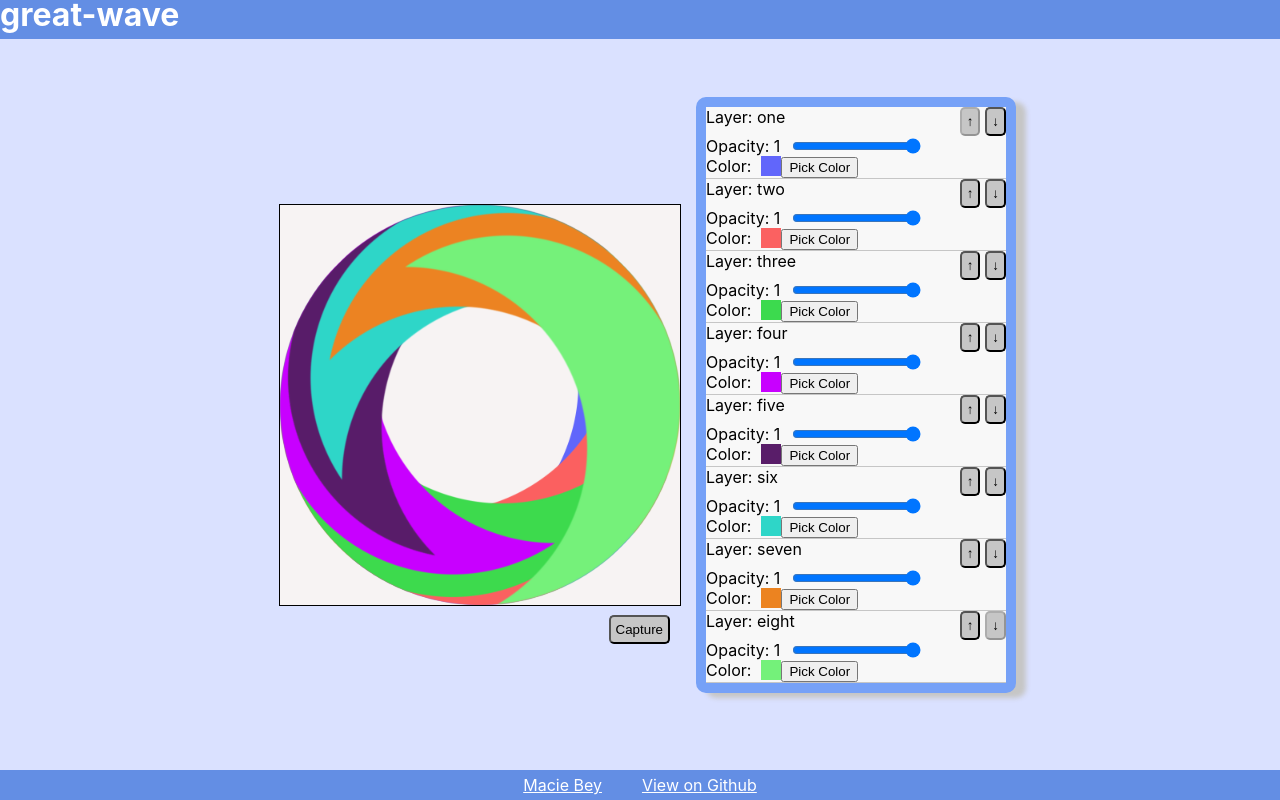
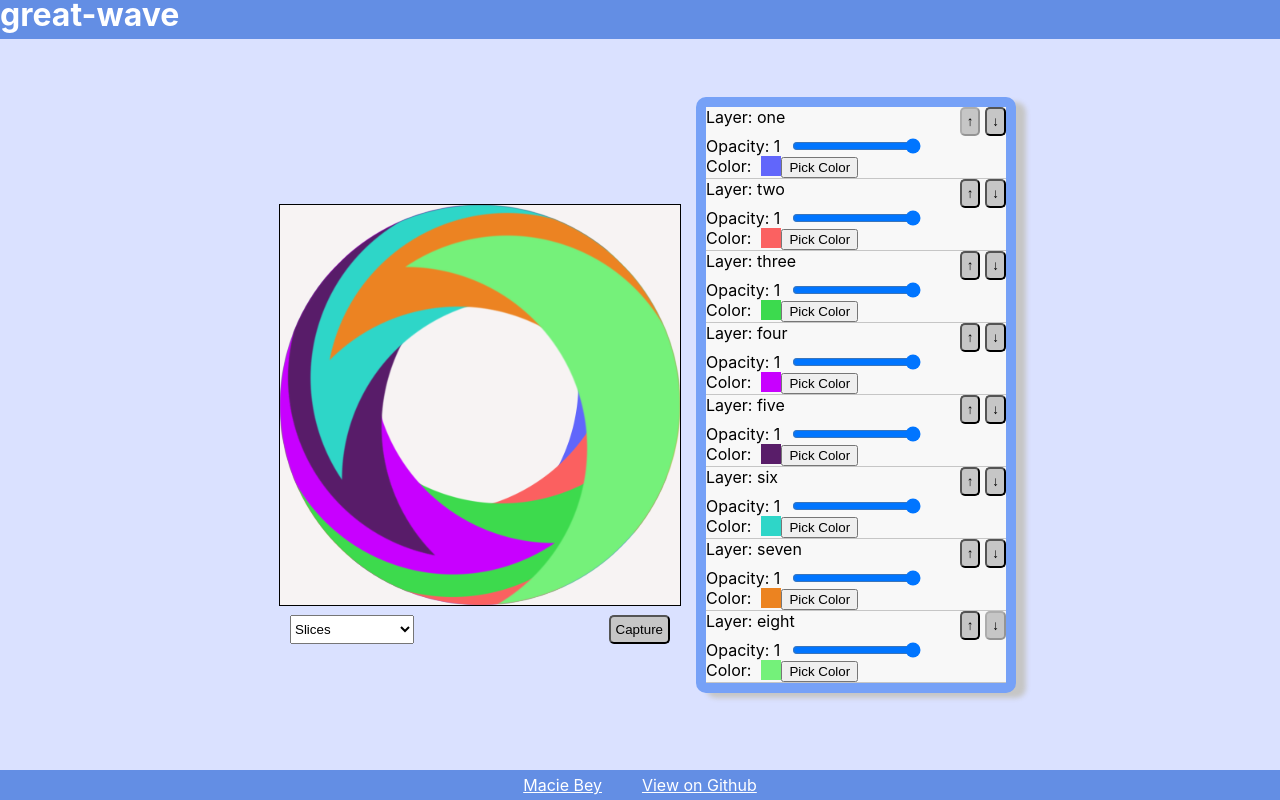
Before and after one commit to maciebey/great-wave, a React (Create React App) app: page / in a window 1280 px wide. Built offline with nearby package versions, Linux system fonts and the light colour scheme.

Commit message:
- Added select menu to change between image sets - Updated Layer set names

```diff
--- a/src/App.css
+++ b/src/App.css
@@ -35,7 +35,7 @@ main {
 
 .action-container {
   display: flex;
-  justify-content: flex-end;
+  justify-content: space-between;
   padding: 10px;
 }
 
--- a/src/App.tsx
+++ b/src/App.tsx
@@ -1,6 +1,6 @@
 import { useState, useEffect } from 'react';
 import { Header, Footer, SvgComponent, SettingComponent, Modal } from './component';
-import { WaveImageData, layer, ChangeObject } from './config'
+import { WaveImageData, layer, ChangeObject, NamedLayerSet } from './config'
 import * as htmlToImage from 'html-to-image';
 import './App.css';
 
@@ -14,10 +14,11 @@ https://stackoverflow.com/questions/57843369/react-typescript-custom-hooks-prope
 */
 
 function App(this: any) {
-  const [images, setImages] = useState<layer[]>([]);
 
   const [isLoading, setIsLoading] = useState(true);
-
+  const [images, setImages] = useState<layer[]>([]);
+  const [setNames, setSetNames] = useState<string[]>();
+  const [currentSet, setCurrentSet] = useState<number>(1);
   const [canvas, setCanvas] = useState<HTMLCanvasElement>();
   const [modalDisplay, setModalDisplay] = useState(false);
 
@@ -27,6 +28,7 @@ function App(this: any) {
     // will only load data once on page load
     if (isLoading === true) {
       setIsLoading(false);
+      setSetNames(Object.values(WaveImageData).map(item => item.name));
       setImages(WaveImageData[1].layers)
     }
   }, [isLoading]);
@@ -58,6 +60,11 @@ function App(this: any) {
     }
   };
 
+  const changeSets = (newIndex: number) => {
+    setCurrentSet(newIndex)
+    setImages(WaveImageData[newIndex].layers)
+  };
+
   return (
     <div className="App">
       <Header></Header>
@@ -69,6 +76,11 @@ function App(this: any) {
             ))}
           </div>
           <div className="action-container">
+            {setNames && <select value={currentSet} onChange={(event) => changeSets(Number(event.target.value))}>
+              {setNames.map((setName, index) => (
+                <option value={index} key={setName}>{setName}</option>
+              ))}
+            </select>}
             <button onClick={captureCanvas} className="capture-button button">Capture</button>
           </div>
         </div>
--- a/src/config/WaveImageData.ts
+++ b/src/config/WaveImageData.ts
@@ -2,7 +2,7 @@ import { NamedLayerSet } from '.';
 
 const WaveImageData: NamedLayerSet[] = [
   {
-    name: "test one",
+    name: "A Beautiful Wave",
     layers: [
       {
         "name": "one",
@@ -25,7 +25,7 @@ const WaveImageData: NamedLayerSet[] = [
     ]
   },
   {
-    name: "test two",
+    name: "Slices",
     layers: [
       {
         "name": "one",
```
